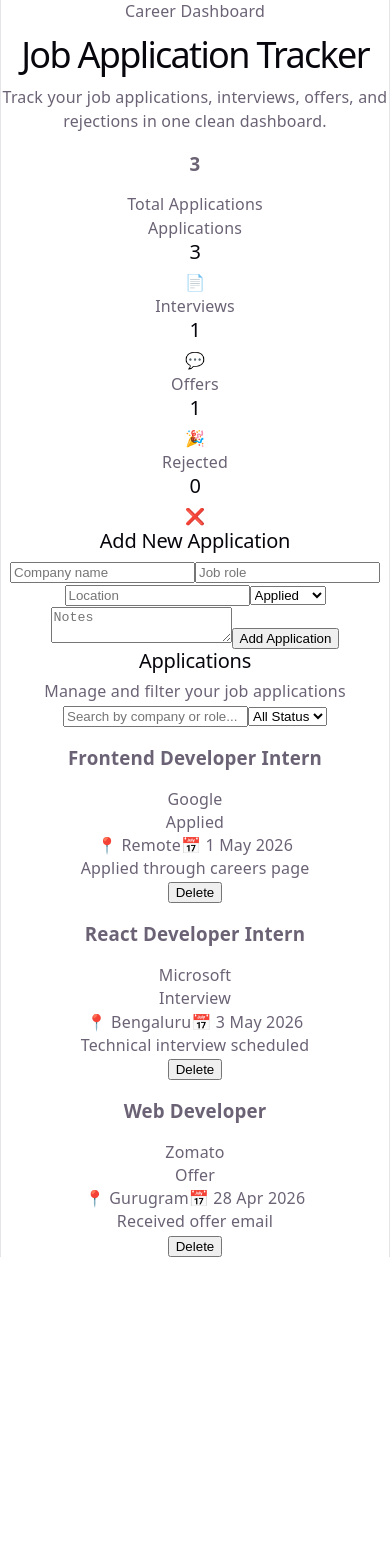
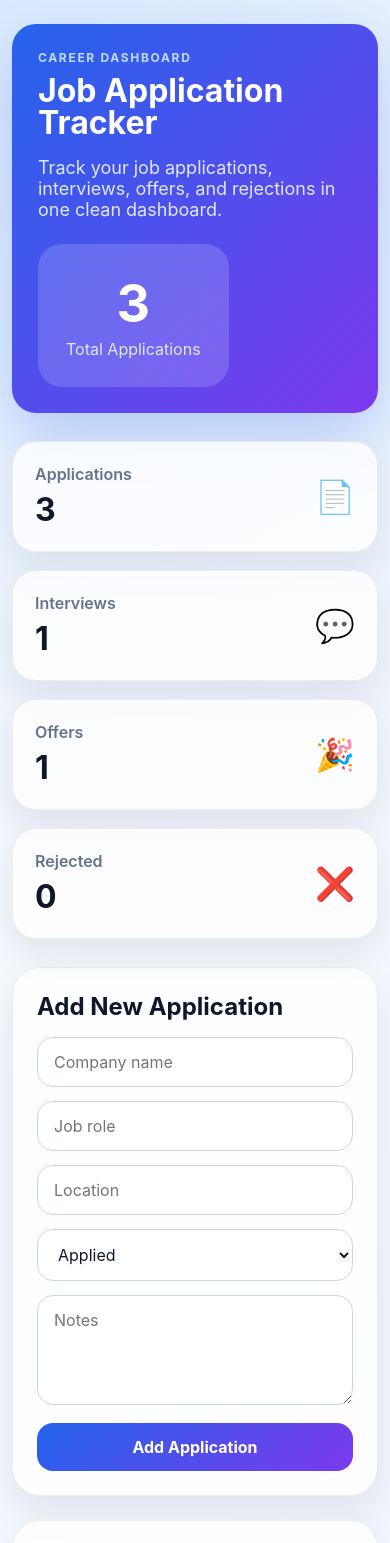
Before and after one commit to alisha4767/job-application-tracker, a React (Vite) app: page / in a window 390 px wide. Shown: the top 1543 px of the page. Before the commit the page ends 1257 px from the top, so only its background shows below. Built offline with nearby package versions, Linux system fonts and the light colour scheme.

Commit message:
style: add modern responsive dashboard design

```diff
--- a/src/index.css
+++ b/src/index.css
@@ -1,111 +1,356 @@
-:root {
-  --text: #6b6375;
-  --text-h: #08060d;
-  --bg: #fff;
-  --border: #e5e4e7;
-  --code-bg: #f4f3ec;
-  --accent: #aa3bff;
-  --accent-bg: rgba(170, 59, 255, 0.1);
-  --accent-border: rgba(170, 59, 255, 0.5);
-  --social-bg: rgba(244, 243, 236, 0.5);
-  --shadow:
-    rgba(0, 0, 0, 0.1) 0 10px 15px -3px, rgba(0, 0, 0, 0.05) 0 4px 6px -2px;
-
-  --sans: system-ui, 'Segoe UI', Roboto, sans-serif;
-  --heading: system-ui, 'Segoe UI', Roboto, sans-serif;
-  --mono: ui-monospace, Consolas, monospace;
-
-  font: 18px/145% var(--sans);
-  letter-spacing: 0.18px;
-  color-scheme: light dark;
-  color: var(--text);
-  background: var(--bg);
-  font-synthesis: none;
-  text-rendering: optimizeLegibility;
-  -webkit-font-smoothing: antialiased;
-  -moz-osx-font-smoothing: grayscale;
-
-  @media (max-width: 1024px) {
-    font-size: 16px;
-  }
-}
-
-@media (prefers-color-scheme: dark) {
-  :root {
-    --text: #9ca3af;
-    --text-h: #f3f4f6;
-    --bg: #16171d;
-    --border: #2e303a;
-    --code-bg: #1f2028;
-    --accent: #c084fc;
-    --accent-bg: rgba(192, 132, 252, 0.15);
-    --accent-border: rgba(192, 132, 252, 0.5);
-    --social-bg: rgba(47, 48, 58, 0.5);
-    --shadow:
-      rgba(0, 0, 0, 0.4) 0 10px 15px -3px, rgba(0, 0, 0, 0.25) 0 4px 6px -2px;
-  }
-
-  #social .button-icon {
-    filter: invert(1) brightness(2);
-  }
-}
-
-#root {
-  width: 1126px;
-  max-width: 100%;
-  margin: 0 auto;
-  text-align: center;
-  border-inline: 1px solid var(--border);
-  min-height: 100svh;
-  display: flex;
-  flex-direction: column;
+* {
   box-sizing: border-box;
 }
 
 body {
   margin: 0;
+  font-family: Inter, system-ui, Arial, sans-serif;
+  background:
+    radial-gradient(circle at top left, #dbeafe, transparent 35%),
+    linear-gradient(135deg, #f8fafc, #eef2ff);
+  color: #0f172a;
 }
 
-h1,
-h2 {
-  font-family: var(--heading);
-  font-weight: 500;
-  color: var(--text-h);
+button,
+input,
+select,
+textarea {
+  font: inherit;
 }
 
-h1 {
-  font-size: 56px;
-  letter-spacing: -1.68px;
-  margin: 32px 0;
-  @media (max-width: 1024px) {
-    font-size: 36px;
-    margin: 20px 0;
+button {
+  cursor: pointer;
+}
+
+.app {
+  width: min(1180px, 92%);
+  margin: 0 auto;
+  padding: 40px 0;
+}
+
+.hero {
+  display: flex;
+  align-items: center;
+  justify-content: space-between;
+  gap: 24px;
+  padding: 36px;
+  border-radius: 32px;
+  background: linear-gradient(135deg, #2563eb, #7c3aed);
+  color: white;
+  box-shadow: 0 24px 60px rgba(37, 99, 235, 0.28);
+}
+
+.eyebrow {
+  margin: 0 0 10px;
+  text-transform: uppercase;
+  letter-spacing: 0.14em;
+  font-size: 12px;
+  font-weight: 700;
+  color: #bfdbfe;
+}
+
+.hero h1 {
+  margin: 0;
+  font-size: clamp(32px, 5vw, 56px);
+  line-height: 1;
+}
+
+.hero-text {
+  max-width: 620px;
+  margin: 18px 0 0;
+  color: #e0e7ff;
+  font-size: 18px;
+}
+
+.hero-card {
+  min-width: 180px;
+  padding: 28px;
+  border-radius: 24px;
+  background: rgba(255, 255, 255, 0.16);
+  backdrop-filter: blur(14px);
+  text-align: center;
+}
+
+.hero-card h3 {
+  margin: 0;
+  font-size: 52px;
+}
+
+.hero-card p {
+  margin: 4px 0 0;
+  color: #e0e7ff;
+}
+
+.stats-grid {
+  display: grid;
+  grid-template-columns: repeat(4, 1fr);
+  gap: 18px;
+  margin: 28px 0;
+}
+
+.stat-card {
+  display: flex;
+  align-items: center;
+  justify-content: space-between;
+  padding: 22px;
+  border-radius: 24px;
+  background: rgba(255, 255, 255, 0.78);
+  border: 1px solid rgba(148, 163, 184, 0.18);
+  box-shadow: 0 16px 36px rgba(15, 23, 42, 0.08);
+}
+
+.stat-card p {
+  margin: 0;
+  color: #64748b;
+  font-weight: 600;
+}
+
+.stat-card h2 {
+  margin: 6px 0 0;
+  font-size: 32px;
+}
+
+.stat-card span {
+  font-size: 32px;
+}
+
+.content-grid {
+  display: grid;
+  grid-template-columns: 380px 1fr;
+  gap: 24px;
+  align-items: start;
+}
+
+.job-form,
+.jobs-section {
+  padding: 24px;
+  border-radius: 28px;
+  background: rgba(255, 255, 255, 0.82);
+  border: 1px solid rgba(148, 163, 184, 0.18);
+  box-shadow: 0 16px 36px rgba(15, 23, 42, 0.08);
+}
+
+.job-form {
+  position: sticky;
+  top: 24px;
+}
+
+.job-form h2,
+.section-header h2 {
+  margin: 0 0 16px;
+}
+
+.section-header p {
+  margin: -8px 0 18px;
+  color: #64748b;
+}
+
+.form-grid {
+  display: grid;
+  gap: 14px;
+}
+
+input,
+select,
+textarea {
+  width: 100%;
+  border: 1px solid #cbd5e1;
+  border-radius: 16px;
+  padding: 14px 16px;
+  outline: none;
+  background: white;
+  color: #0f172a;
+}
+
+input:focus,
+select:focus,
+textarea:focus {
+  border-color: #2563eb;
+  box-shadow: 0 0 0 4px rgba(37, 99, 235, 0.12);
+}
+
+textarea {
+  min-height: 110px;
+  resize: vertical;
+  margin-top: 14px;
+}
+
+.job-form button {
+  width: 100%;
+  margin-top: 14px;
+  border: none;
+  border-radius: 16px;
+  padding: 14px 18px;
+  background: linear-gradient(135deg, #2563eb, #7c3aed);
+  color: white;
+  font-weight: 700;
+  transition: transform 0.2s ease, box-shadow 0.2s ease;
+}
+
+.job-form button:hover {
+  transform: translateY(-2px);
+  box-shadow: 0 12px 28px rgba(37, 99, 235, 0.28);
+}
+
+.filters {
+  display: grid;
+  grid-template-columns: 1fr 180px;
+  gap: 14px;
+  margin-bottom: 18px;
+}
+
+.job-list {
+  display: grid;
+  gap: 16px;
+}
+
+.job-card {
+  padding: 20px;
+  border-radius: 22px;
+  background: #ffffff;
+  border: 1px solid #e2e8f0;
+  transition: transform 0.2s ease, box-shadow 0.2s ease;
+}
+
+.job-card:hover {
+  transform: translateY(-3px);
+  box-shadow: 0 18px 36px rgba(15, 23, 42, 0.1);
+}
+
+.job-card-header {
+  display: flex;
+  align-items: flex-start;
+  justify-content: space-between;
+  gap: 16px;
+}
+
+.job-card h3 {
+  margin: 0;
+  font-size: 20px;
+}
+
+.job-card-header p {
+  margin: 6px 0 0;
+  color: #475569;
+  font-weight: 600;
+}
+
+.status {
+  padding: 8px 12px;
+  border-radius: 999px;
+  font-size: 13px;
+  font-weight: 800;
+}
+
+.status.applied {
+  background: #dbeafe;
+  color: #1d4ed8;
+}
+
+.status.interview {
+  background: #fef3c7;
+  color: #b45309;
+}
+
+.status.offer {
+  background: #dcfce7;
+  color: #15803d;
+}
+
+.status.rejected {
+  background: #fee2e2;
+  color: #b91c1c;
+}
+
+.job-meta {
+  display: flex;
+  gap: 16px;
+  flex-wrap: wrap;
+  margin-top: 16px;
+  color: #64748b;
+  font-size: 14px;
+}
+
+.job-notes {
+  margin: 16px 0 0;
+  padding: 14px;
+  border-radius: 16px;
+  background: #f8fafc;
+  color: #475569;
+}
+
+.delete-btn {
+  margin-top: 16px;
+  border: none;
+  border-radius: 14px;
+  padding: 10px 14px;
+  background: #fee2e2;
+  color: #b91c1c;
+  font-weight: 700;
+}
+
+.empty-state {
+  text-align: center;
+  padding: 48px 20px;
+  border: 2px dashed #cbd5e1;
+  border-radius: 22px;
+  background: #f8fafc;
+}
+
+.empty-state h3 {
+  margin: 0 0 8px;
+}
+
+.empty-state p {
+  margin: 0;
+  color: #64748b;
+}
+
+@media (max-width: 900px) {
+  .hero,
+  .content-grid {
+    grid-template-columns: 1fr;
+  }
+
+  .hero {
+    flex-direction: column;
+    align-items: flex-start;
+  }
+
+  .stats-grid {
+    grid-template-columns: repeat(2, 1fr);
+  }
+
+  .content-grid {
+    display: block;
+  }
+
+  .job-form {
+    position: static;
+    margin-bottom: 24px;
   }
 }
-h2 {
-  font-size: 24px;
-  line-height: 118%;
-  letter-spacing: -0.24px;
-  margin: 0 0 8px;
-  @media (max-width: 1024px) {
-    font-size: 20px;
+
+@media (max-width: 600px) {
+  .app {
+    width: min(100% - 24px, 1180px);
+    padding: 24px 0;
+  }
+
+  .hero {
+    padding: 26px;
+    border-radius: 24px;
+  }
+
+  .stats-grid {
+    grid-template-columns: 1fr;
+  }
+
+  .filters {
+    grid-template-columns: 1fr;
+  }
+
+  .job-card-header {
+    flex-direction: column;
   }
 }
-p {
-  margin: 0;
-}
-
-code,
-.counter {
-  font-family: var(--mono);
-  display: inline-flex;
-  border-radius: 4px;
-  color: var(--text-h);
-}
-
-code {
-  font-size: 15px;
-  line-height: 135%;
-  padding: 4px 8px;
-  background: var(--code-bg);
-}
```
